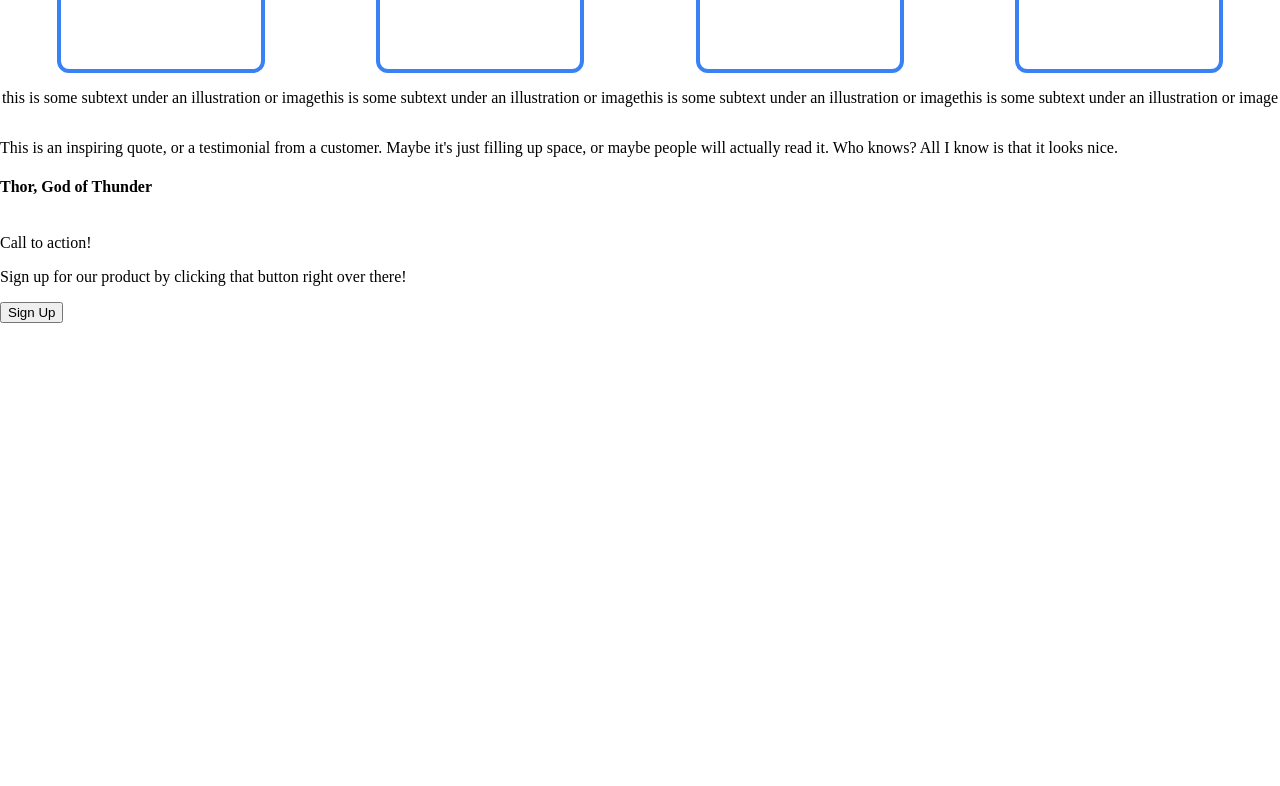
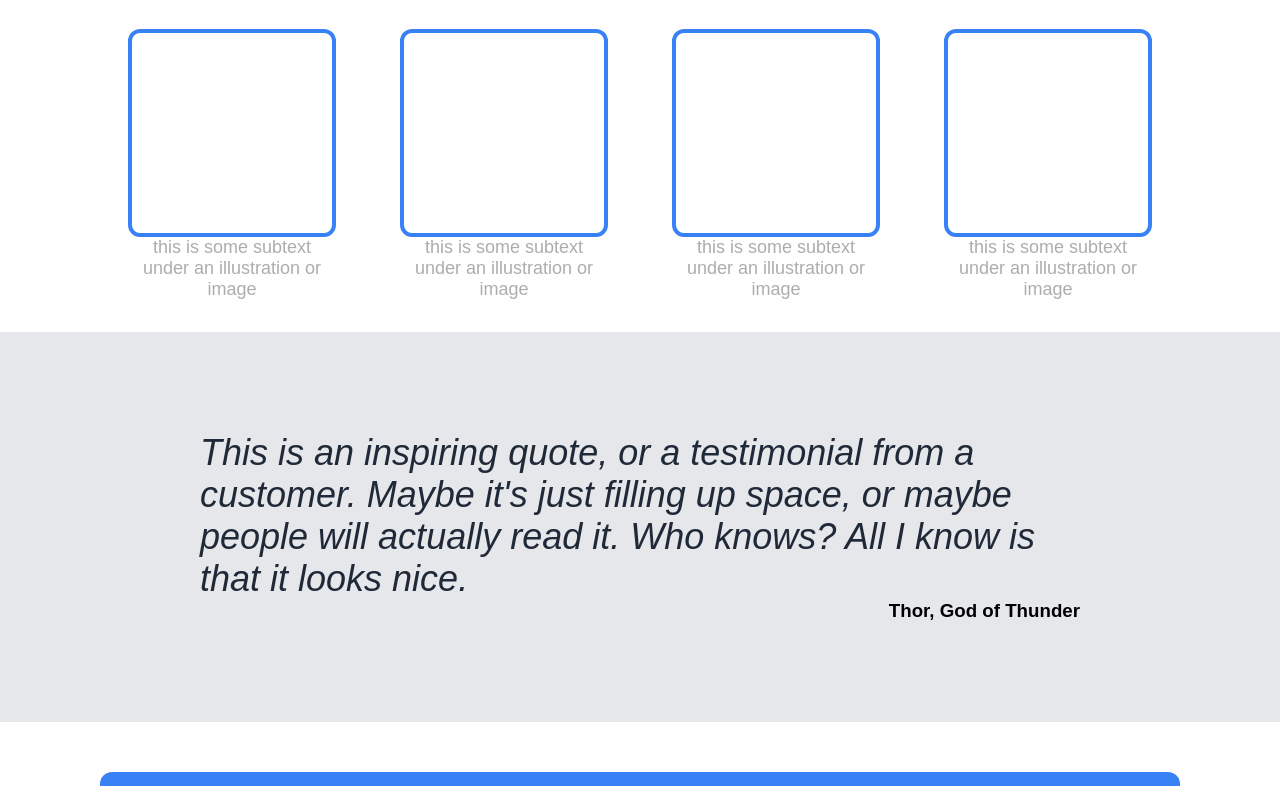
Before and after one commit to risantpaul/landing-page, a plain HTML site: page index.html in a window 1280 px wide. Shown: the part 675-1461 px from the top of the page. Before the commit the page ends 998 px from the top, so only its background shows below. Drawn offline with Linux system fonts and the light colour scheme.

Commit message:
Finished middle, bottom, and footer section

```diff
--- a/index.html
+++ b/index.html
@@ -56,12 +56,12 @@
                 Maybe it's just filling up space, or maybe people will actually
                 read it. Who knows? All I know is that it looks nice.
             </p>
-            <h4>Thor, God of Thunder</h4>
+            <h3>Thor, God of Thunder</h3>
         </div>
 
         <div class="footer">
             <div class="text">
-                <p>Call to action!</p>
+                <h3>Call to action!</h3>
                 <p>Sign up for our product by clicking that button right over there!</p>
             </div>
             <button>Sign Up</button>
--- a/style.css
+++ b/style.css
@@ -6,6 +6,7 @@ body {
 }
 
 .header {
+    font-family:'Arial', Arial, sans-serif;
     background-color: #1F2937;
     padding: 16px 200px;
 
@@ -14,7 +15,6 @@ body {
 }
 
 .header p {
-    font-family:'Arial', Arial, sans-serif;
     font-size: 24px;
     font-weight: 700;
     color: #F9FAF8;
@@ -24,7 +24,6 @@ body {
 
 .header ul {
     font-size: 18px;
-    font-family:'Arial', Arial, sans-serif;
     color: #E5E7EB;
     list-style: none;
     padding: 0px;
@@ -36,6 +35,7 @@ body {
 }
 
 .top {
+    font-family:'Arial', Arial, sans-serif;
     background-color: #1F2937;
     padding: 128px 200px;
 
@@ -46,7 +46,6 @@ body {
 }
 
 .top h1 {
-    font-family:'Arial', Arial, sans-serif;
     font-size: 48px;
     font-weight: 900;
     color: #F9FAF8;
@@ -60,7 +59,6 @@ body {
 }
 
 .left-text p {
-    font-family:'Arial', Arial, sans-serif;
     font-size: 18px;
     color: #E5E7EB;
 }
@@ -76,13 +74,11 @@ body {
 }
 
 .right-text p {
-    font-family:'Arial', Arial, sans-serif;
     font-size: 18px;
     color: #E5E7EB;
 }
 
 .top button {
-    font-family:'Arial', Arial, sans-serif;
     font-size: 18px;
     color: #F9FAF8;
     background-color: #3882F6;
@@ -92,13 +88,16 @@ body {
 }
 
 .mid {
-   display: flex;
-   flex-direction: column;
-   align-items: center;
+    font-family:'Arial', Arial, sans-serif;
+
+    display: flex;
+    flex-direction: column;
+    align-items: center;
+    padding: 32px;
+    gap: 32px;
 }
 
 .mid h2 {
-    font-family:'Arial', Arial, sans-serif;
     font-size: 36px;
     font-weight: 900;
     color: #1F2937;
@@ -109,6 +108,7 @@ body {
 .mid .container {
     display: flex;
     flex-direction: row;
+    gap: 64px;
 }
 
 .mid .content {
@@ -119,7 +119,7 @@ body {
 }
 
 .boxes {
-    height: 100px;
+    height: 200px;
     width: 200px;
     border: 4px solid #3882F6;
     border-radius: 12px;
@@ -129,12 +129,74 @@ body {
 }
 
 .content p {
+    font-size: 18px;
+    color: #ACADAF;
+    width: 200px;
+    height: auto;
     text-align: center;
+    margin: 0px;
+    padding: 0px;
 }
 .bot {
+    font-family:'Arial', Arial, sans-serif;
 
+    display: flex;
+    flex-direction: column;
+    background-color: #E5E7EB;
+    padding: 100px 200px;
+}
+
+.bot p {
+    font-size: 36px;
+    font-style: italic;
+    color: #1F2937;
+
+    margin: 0px;
+    padding: 0px;
+    text-align: left;
+}
+
+.bot h3 {
+
+    margin: 0px;
+    padding: 0px;
+
+    align-self: flex-end;
 }
 
 .footer {
+    font-family:'Arial', Arial, sans-serif;
+    display: flex;
+    justify-content: space-around;
 
+    background-color: #3882F6;
+    margin: 50px 100px;
+    padding: 25px 50px;
+    border-radius: 12px;
 }
+
+.footer .text {
+    color: #F9FAF8;
+    display: flex;
+    flex-direction: column;
+    gap: 8px;
+}
+
+.footer h3,
+.footer p {
+    margin: 0px;
+    padding: 0px;
+}
+
+.footer button {
+    font-size: 18px;
+    font-weight: 700;
+    color:#F9FAF8;
+
+    height: auto;
+    width: 150px;
+    border: 2px solid #F9FAF8;
+    border-radius: 12px;
+    margin: 0px;
+    background:#3882F6;
+}
```
